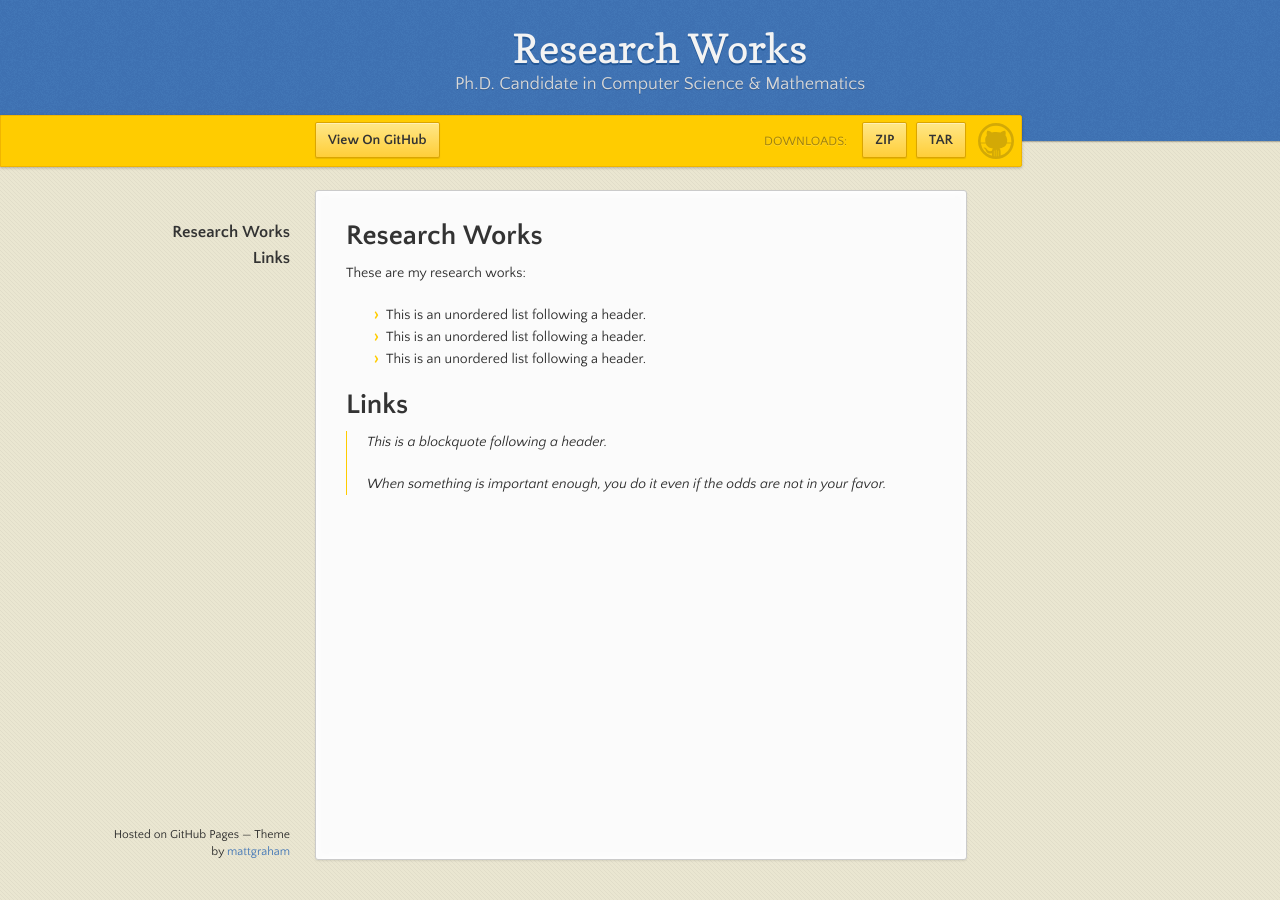
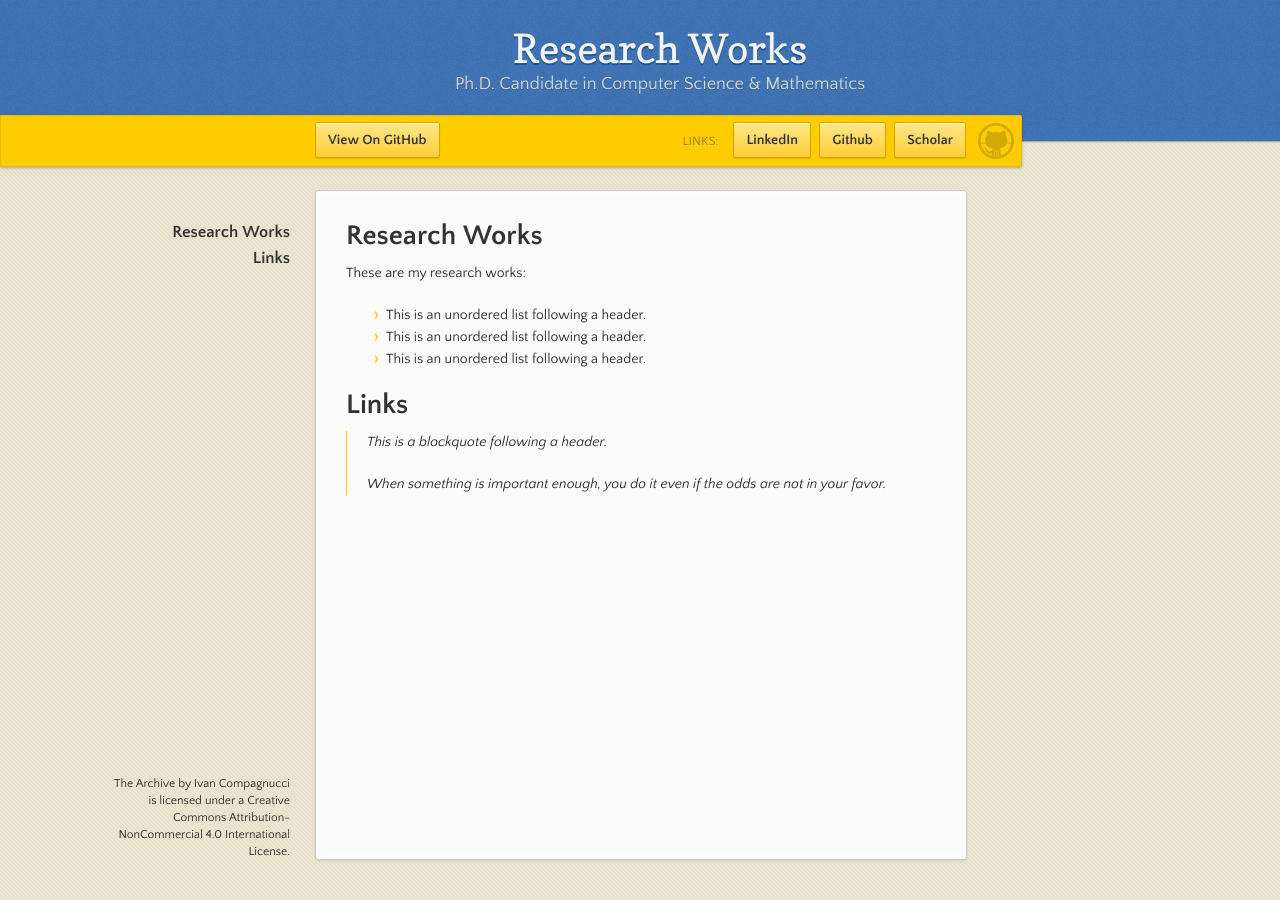
Before and after one commit to IvanComp/IvanComp.github.io, a Jekyll site: the page built from index.md, in a window 1280 px wide. Built offline with Jekyll 4.4.1, drawn with Linux system fonts in a browser that asks for light colours; our own code applies the rules of GitHub Pages for plain Markdown files.

Commit message:
Changed the homepage

```diff
--- a/_layouts/default.html
+++ b/_layouts/default.html
@@ -22,16 +22,19 @@
         <p>{{ page.description | default: site.description | default: site.github.project_tagline }}</p>
       </header>
 
+      <div></div>
+
       <div id="banner">
         <span id="logo"></span>
 
         <a href="{{ site.github.repository_url }}" class="button fork"><strong>View On GitHub</strong></a>
         {% if site.show_downloads %}
           <div class="downloads">
-            <span>Downloads:</span>
+            <span>Links:</span>
             <ul>
-              <li><a href="{{ site.github.zip_url }}" class="button">ZIP</a></li>
-              <li><a href="{{ site.github.tar_url }}" class="button">TAR</a></li>
+                <li><a href="https://www.linkedin.com/in/ivan-compagnucci/" class="button">LinkedIn</a></li>
+              <li><a href="https://github.com/IvanComp" class="button">Github</a></li>
+              <li><a href="https://scholar.google.com/citations?user=pp6CqJoAAAAJ&hl=en" class="button">Scholar</a></li>
             </ul>
           </div>
         {% endif %}
@@ -43,13 +46,9 @@
       </nav>
       <section>
         {{ content }}
-
       </section>
       <footer>
-        {% if site.github.is_project_page %}
-          <p>Project maintained by <a href="{{ site.github.owner_url }}">{{ site.github.owner_name }}</a></p>
-        {% endif %}
-        <p><small>Hosted on GitHub Pages &mdash; Theme by <a href="https://twitter.com/mattgraham">mattgraham</a></small></p>
+        <p><small>The Archive by Ivan Compagnucci is licensed under a Creative Commons Attribution-NonCommercial 4.0 International License.</small></p>
       </footer>
     </div>
   </body>
```
Also changed, not shown: assets/images/bpmnaward.jpeg (added), 1 other file.
